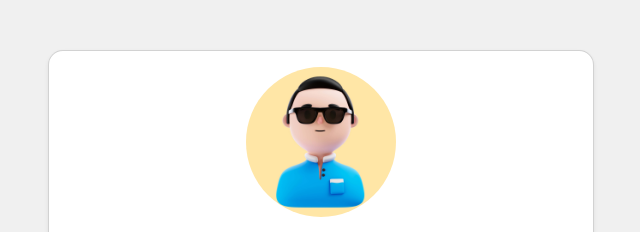
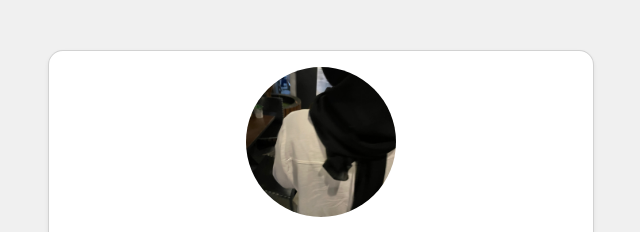
Before and after one commit to Bittayulida/ta_salfaaika_r4, a plain HTML site: page index.html in a window 1280 px wide. Shown: the top 232 px of the page, without its empty margins (319-959 px from the left). Drawn offline with nearby package versions, Linux system fonts and the light colour scheme.

Commit message:
Update index.html

```diff
--- a/index.html
+++ b/index.html
@@ -14,7 +14,7 @@
             <div class="col-md-6">
                 <div class="card shadow-sm">
                     <div class="card-body text-center">
-                        <img src="avatar.jpg" alt="Profile Image" class="profile-img">
+                        <img src="IMG-20241118-WA0029.jpg" alt="Profile Image" class="profile-img">
                         <h2>Salfa aika</h2>
                         <p class="text-muted">Web Developer</p>
                         <p>semoga saya sukses di usia muda
```
